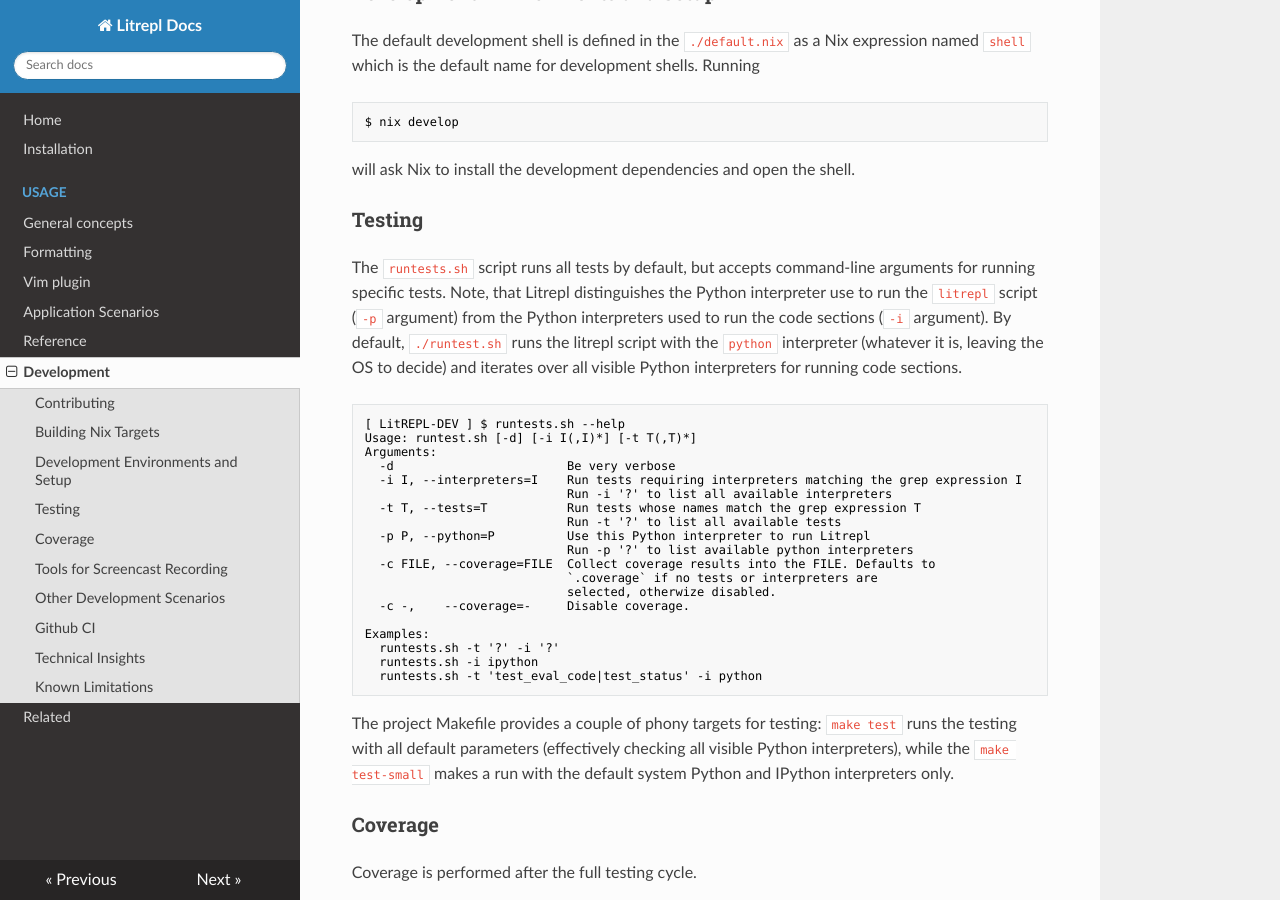
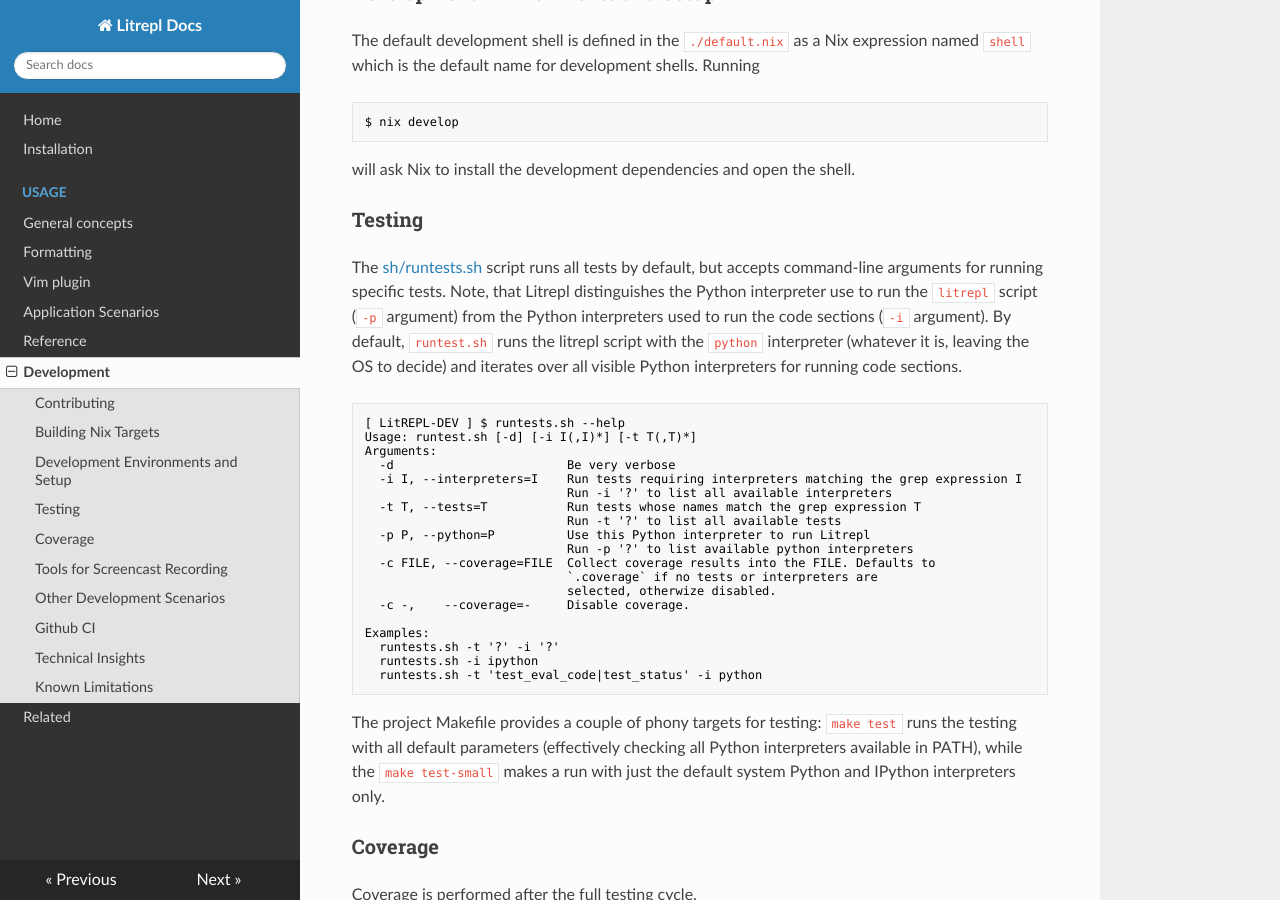
Before and after one commit to sergei-mironov/litrepl, an MkDocs documentation site: the page built from docs/development.md, in a window 1280 px wide and 900 px high, scrolled down 1321 px. Built offline with MkDocs 1.6.1, drawn with Linux system fonts in a browser that asks for light colours; nearby versions of some CDN libraries.

```diff
--- a/docs/development.md
+++ b/docs/development.md
@@ -68,13 +68,13 @@ will ask Nix to install the development dependencies and open the shell.
 
 ### Testing
 
-The `runtests.sh` script runs all tests by default, but accepts command-line
-arguments for running specific tests. Note, that Litrepl distinguishes the
-Python interpreter use to run the `litrepl` script (`-p` argument) from the
-Python interpreters used to run the code sections (`-i` argument).  By default,
-`./runtest.sh` runs the litrepl script with the `python` interpreter (whatever
-it is, leaving the OS to decide) and iterates over all visible Python
-interpreters for running code sections.
+The [sh/runtests.sh](static/runtests.sh) script runs all tests by default, but
+accepts command-line arguments for running specific tests. Note, that Litrepl
+distinguishes the Python interpreter use to run the `litrepl` script (`-p`
+argument) from the Python interpreters used to run the code sections (`-i`
+argument).  By default, `runtest.sh` runs the litrepl script with the `python`
+interpreter (whatever it is, leaving the OS to decide) and iterates over all
+visible Python interpreters for running code sections.
 
 
 <!--
@@ -108,10 +108,10 @@ Examples:
 ~~~~
 <!-- noresult -->
 
-The project Makefile provides a couple of phony targets for testing:
-`make test` runs the testing with all default parameters (effectively checking
-all visible Python interpreters), while the `make test-small` makes a run with
-the default system Python and IPython interpreters only.
+The project Makefile provides a couple of phony targets for testing: `make test`
+runs the testing with all default parameters (effectively checking all Python
+interpreters available in PATH), while the `make test-small` makes a run with
+just the default system Python and IPython interpreters only.
 
 ### Coverage
 
```
Also changed, not shown: 3 other files.
